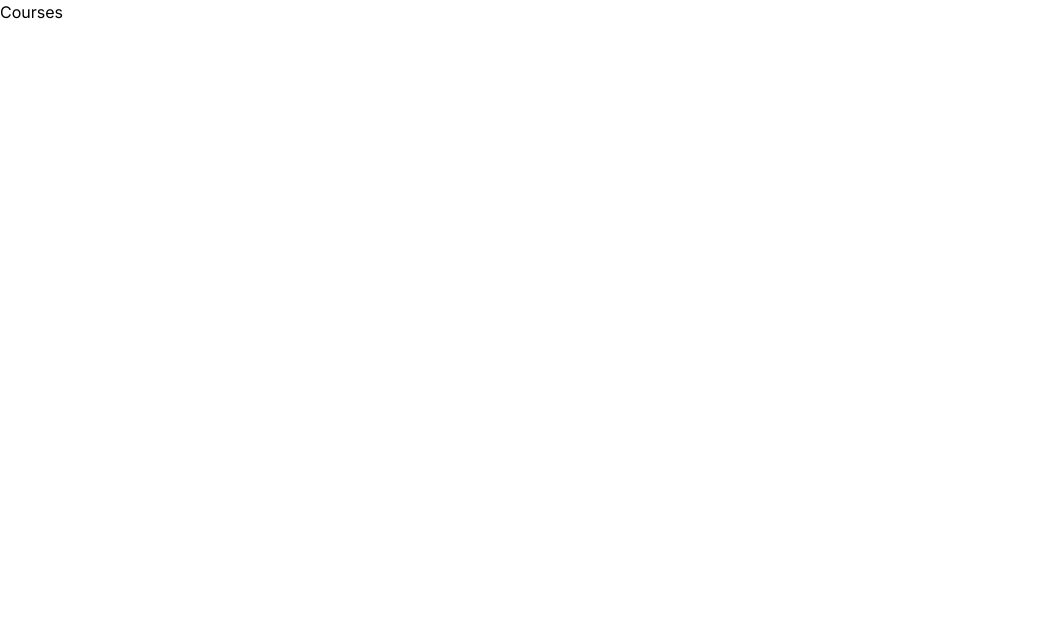
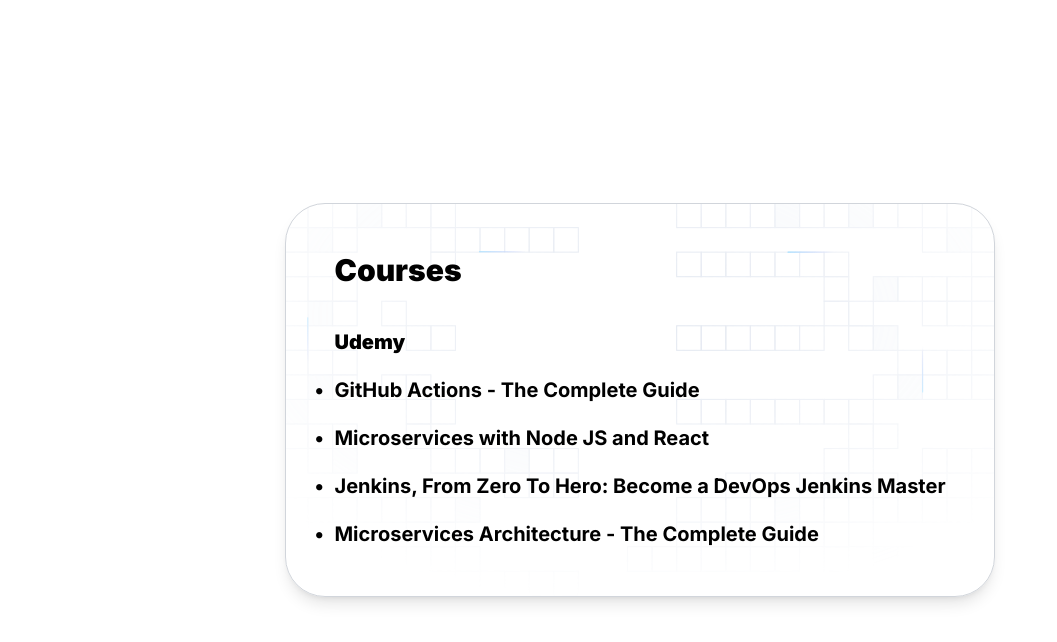
Before and after one commit to ppogulailo/pavelpogulailo, a Next.js app: page /courses in a window 1280 px wide. Shown: the top 642 px of the page, without its empty margins (0-1057 px from the left). Built offline with nearby package versions, Linux system fonts and the light colour scheme.

Commit message:
T-3 courses ui

```diff
--- a/src/app/courses/page.tsx
+++ b/src/app/courses/page.tsx
@@ -1,3 +1,31 @@
 export default async function Courses() {
-    return <div>Courses</div>
+    const udemy = [
+        'GitHub Actions - The Complete Guide',
+        'Microservices with Node JS and React',
+        'Jenkins, From Zero To Hero: Become a DevOps Jenkins Master',
+        'Microservices Architecture - The Complete Guide',
+    ]
+    return (
+        <div className="h-100 h-screen flex justify-center">
+            <div
+                className="max-w-[1237px] m-auto rounded-[8px] border border-gray-300 bg-gradient-to-b from-[#D9D9D905] to-[#ba3a3a05] bg-[300%_auto] p-4 shadow-lg dark:border-[#ffffff22] md:rounded-[40px] lg:bg-cover lg:p-12"
+                style={{
+                    backgroundImage: 'url(/assets/grid-dash.svg)',
+                    backgroundPosition: 'top',
+                    backgroundRepeat: 'revert-layer',
+                    zIndex: '0',
+                }}
+            >
+                <div className="font-black text-3xl">Courses</div>
+                <div>
+                    <div className="font-black text-xl mt-10">Udemy</div>
+                    {udemy.map((text, index) => (
+                        <div key={index} className="skill-dot mt-5 font-bold text-xl">
+                            {text}
+                        </div>
+                    ))}
+                </div>
+            </div>
+        </div>
+    )
 }
```
